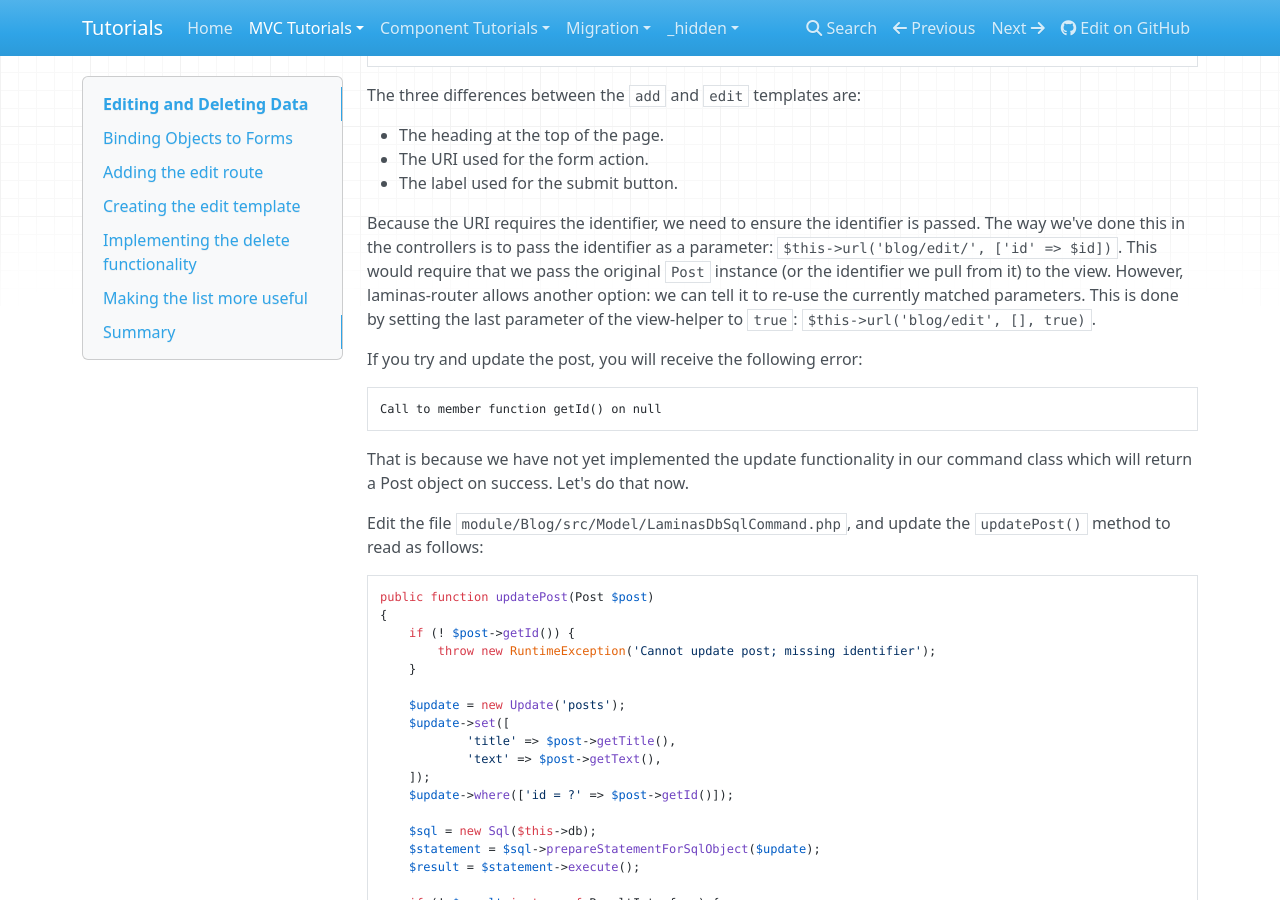
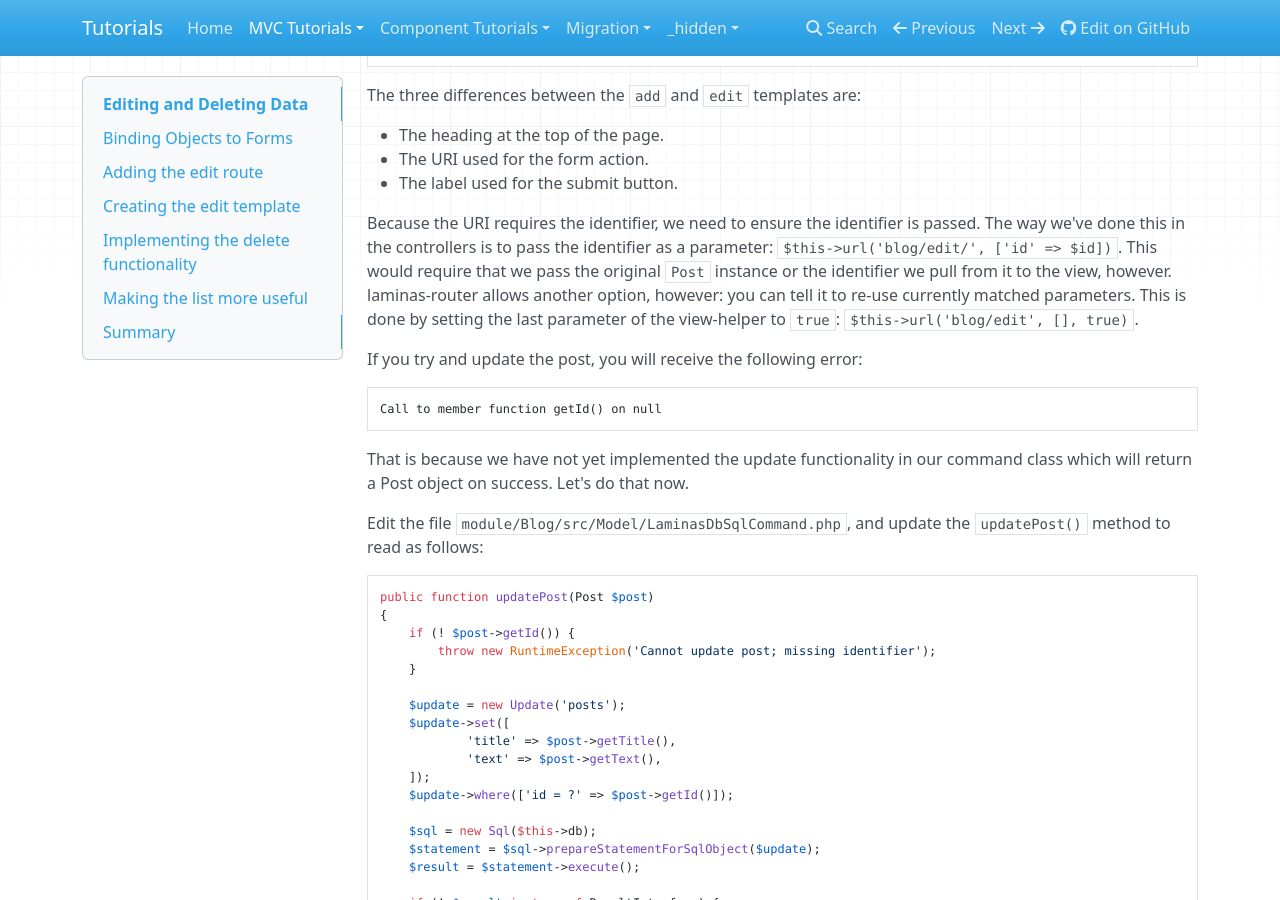
Before and after one commit to laminas/tutorials, an MkDocs documentation site: the page built from docs/book/in-depth-guide/data-binding.md, in a window 1280 px wide and 900 px high, scrolled down 5553 px. Built offline with MkDocs 1.6.1, drawn with Linux system fonts in a browser that asks for light colours; nearby versions of some CDN libraries.

Commit message:
Reverted change about paragrapth for matched route params
Signed-off-by: Alex Ivaylov <alexgornishki@gmail.com>

```diff
--- a/docs/book/in-depth-guide/data-binding.md
+++ b/docs/book/in-depth-guide/data-binding.md
@@ -317,10 +317,10 @@ The three differences between the `add` and `edit` templates are:
 Because the URI requires the identifier, we need to ensure the identifier is
 passed. The way we've done this in the controllers is to pass the identifier as
 a parameter: `$this->url('blog/edit/', ['id' => $id])`. This would require that
-we pass the original `Post` instance (or the identifier we pull from it) to
-the view. However, laminas-router allows another option: we can tell it to
-re-use the currently matched parameters. This is done by setting the last
-parameter of the view-helper to `true`: `$this->url('blog/edit', [], true)`.
+we pass the original `Post` instance or the identifier we pull from it to the
+view, however. laminas-router allows another option, however: you can tell it to
+re-use currently matched parameters.  This is done by setting the last parameter
+of the view-helper to `true`: `$this->url('blog/edit', [], true)`.
 
 If you try and update the post, you will receive the following error:
 
```
